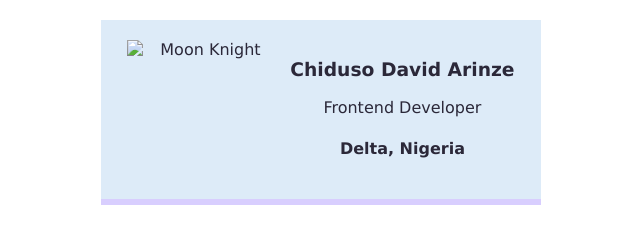
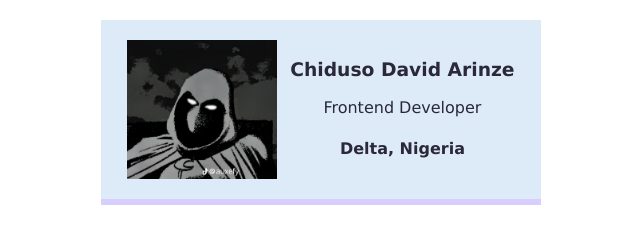
Before and after one commit to chiduso/Business-Card, a plain HTML site: page index.html in a window 1280 px wide. Shown: the whole page, without its empty margins (319-959 px from the left). Drawn offline with Linux system fonts and the light colour scheme.

Commit message:
Update index.html

```diff
--- a/index.html
+++ b/index.html
@@ -11,7 +11,7 @@
   <div class="card border-blue">
       <img
       class="dp border-blue"
-      src="image/3e0cdd429b5a8b8dccd7dd603159bcf4.png"
+      src="3e0cdd429b5a8b8dccd7dd603159bcf4.png"
         alt="Moon Knight"
         >
         <div class="border-blue">
```
